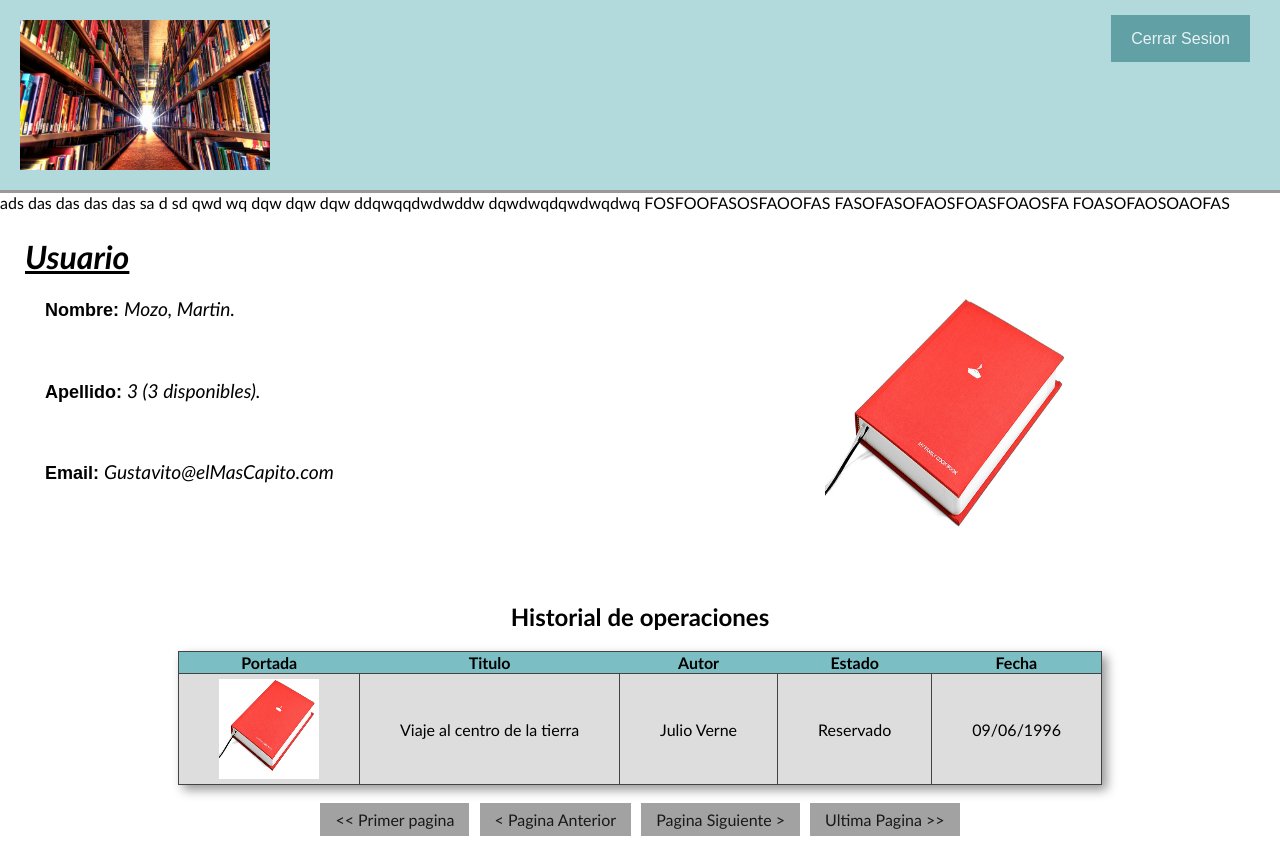
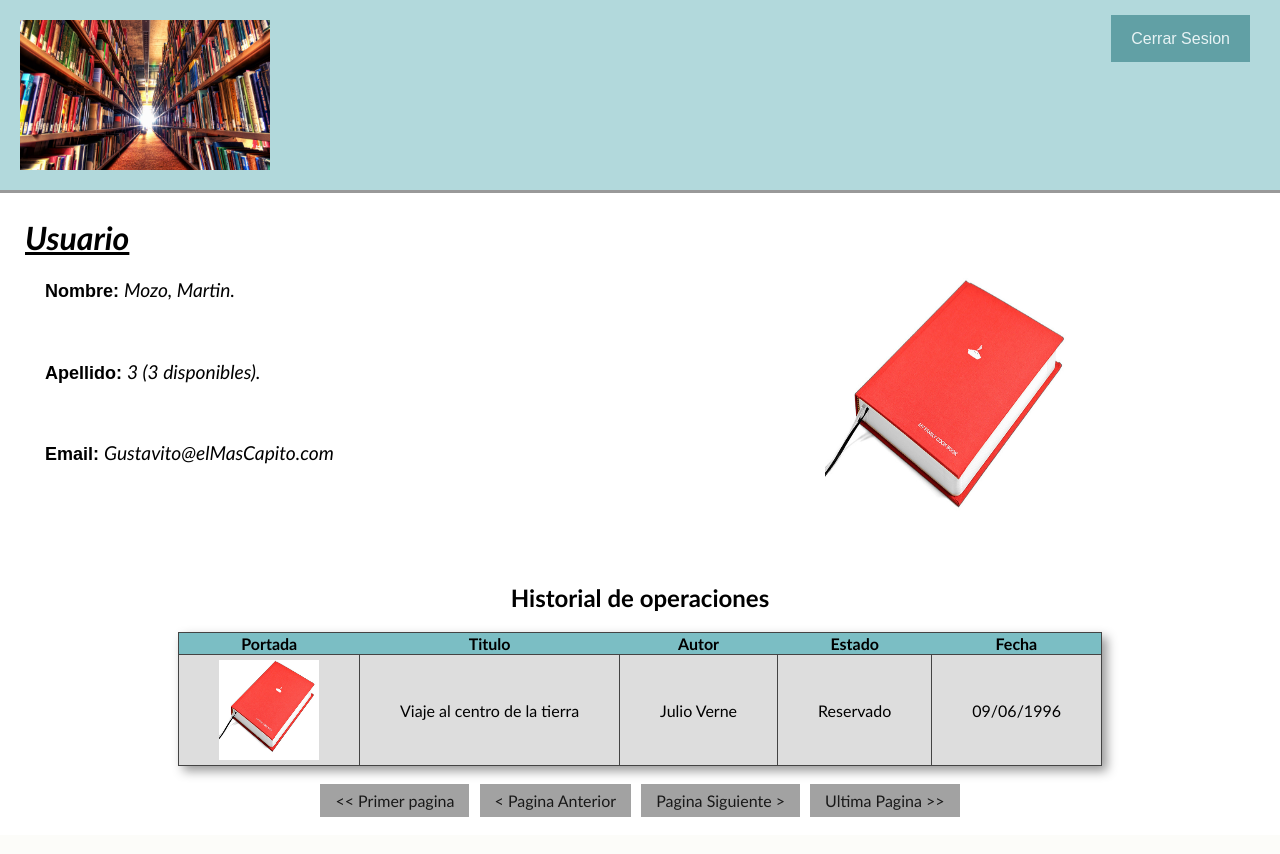
Before and after one commit to 18franciscofernandez/phpBiblioteca-2018, a PHP site: page /perfil_usuario.php in a window 1280 px wide. After the commit the page ends 817 px from the top, so only its background shows below. Run offline with PHP 8.4, Linux system fonts and the light colour scheme.

Commit message:
que hae papa

```diff
--- a/Project/index.php
+++ b/Project/index.php
@@ -112,3 +112,5 @@
   </div>
 </body>
 </html>
+//asdasdas/das/das/das/das/adasd
+//sadahdiahsdioahsdoasjdojasdasdas//asdasdas
--- a/Project/perfil_usuario.php
+++ b/Project/perfil_usuario.php
@@ -19,24 +19,6 @@
  		</div>
 		<a href="./index.php"><img src="IMG/libros.jpg"></a>
 	</div>
-	ads
-	das
-	das
-	das
-	das
-	sa
-	d
-	sd
-	qwd
-	wq
-	dqw
-	dqw
-	dqw
-	ddqwqqdwdwddw
-	dqwdwqdqwdwqdwq
-	FOSFOOFASOSFAOOFAS
-	FASOFASOFAOSFOASFOAOSFA
-	FOASOFAOSOAOFAS
 	<div id="margenGeneral">
 		<h1 id="fontTitulo">Usuario</h1>
 		<div class="presentacionLibro">
```
